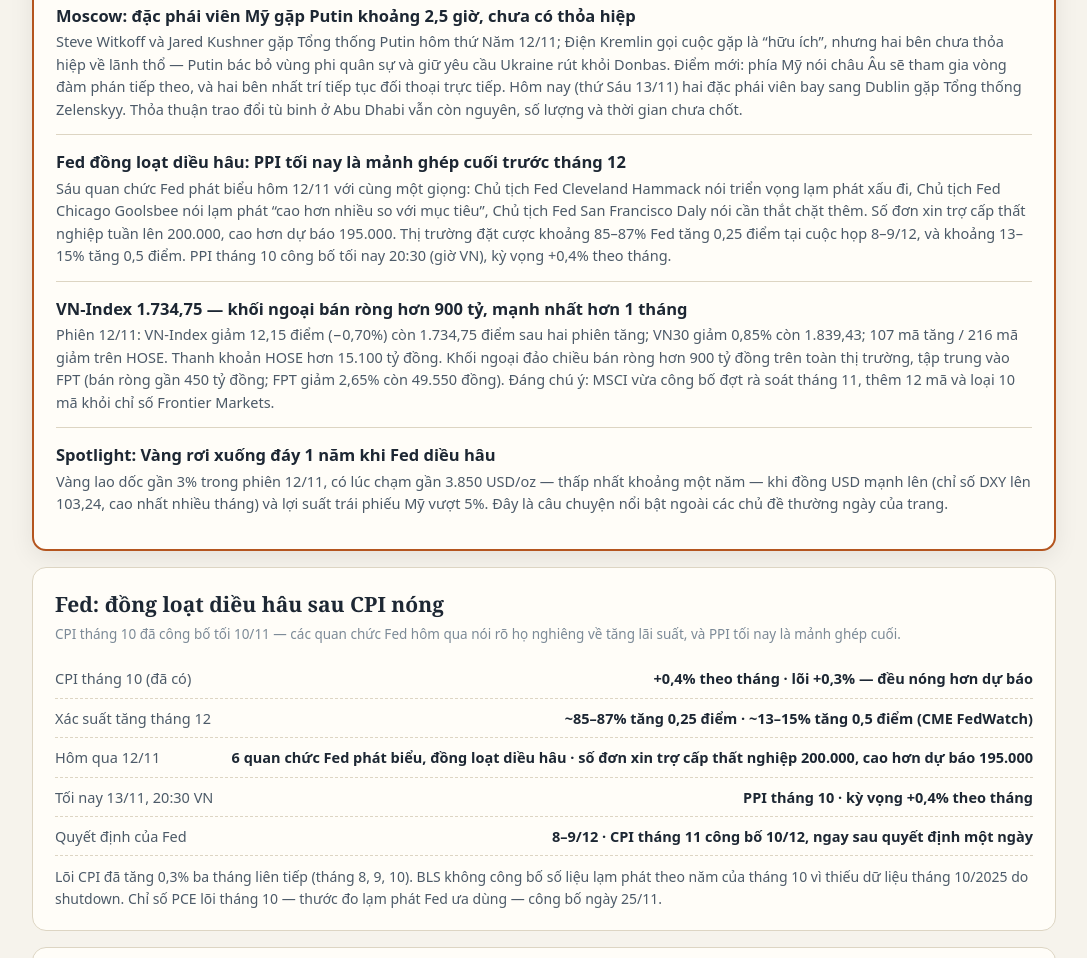
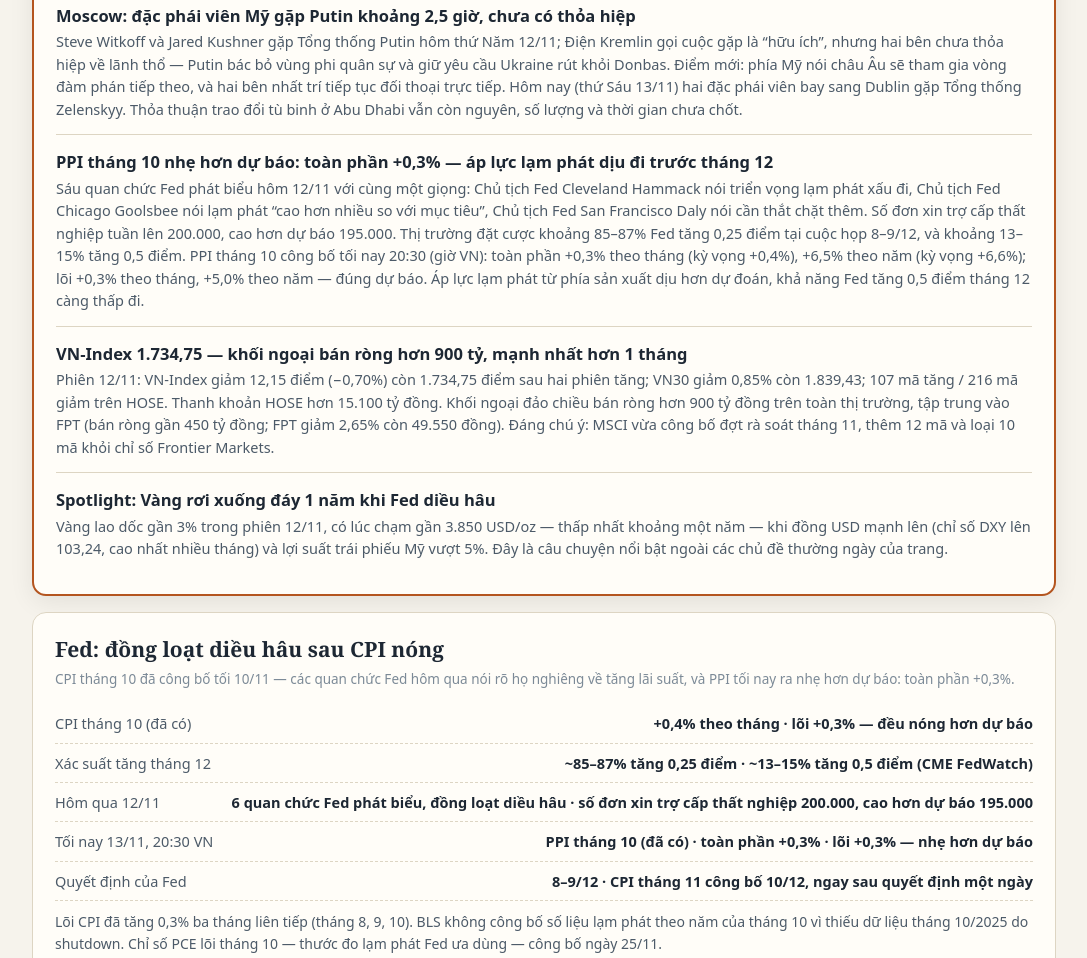
Before and after one commit to mrkentnnp/tong-hop-tin-M.A, a plain HTML site: page index.html in a window 1280 px wide. Shown: the part 1125-2083 px from the top of the page, without its empty margins (96-1183 px from the left). Drawn offline with Linux system fonts and the light colour scheme; no server answers.

Commit message:
Patch real Oct PPI into 13/11 edition: headline +0.3% MoM, +6.5% YoY; core +0.3%, +5.0% YoY — softer than expected

```diff
--- a/index.html
+++ b/index.html
@@ -121,7 +121,7 @@ footer{margin-top:26px;font-size:12.5px;color:var(--faint);text-align:center}
 <li><div class="h">Chứng khoán Mỹ giảm nhẹ: S&amp;P 500 −0,35%, Nasdaq −0,39%</div><p>Phiên thứ Năm 12/11: Dow −0,36% còn 52.297,09, S&amp;P 500 −0,35% còn 7.592,40, Nasdaq −0,39% còn 25.366,09. Nvidia lao dốc 14% lúc mở cửa rồi hồi lại, đóng cửa 166,19 USD (−4,34%); ngược lại AMD +5,86%, Broadcom +5,54% khi dòng tiền xoay sang các hãng chip khác. Russell 2000 giảm mạnh nhất, −1,66%. Lợi suất trái phiếu 10 năm lên 5,10% khi giới đầu tư lo Fed tăng lãi suất; VIX tăng gần 7% lên 18,70. Dầu WTI tăng 2,52% lên 88,71 USD.</p></li>
 <li><div class="h">Bitcoin thủng 72.000 USD — thấp nhất 3 tháng</div><p>Bitcoin rơi xuống quanh 71.431 USD sáng nay, có lúc chạm 71.113 USD — mức thấp nhất kể từ tháng 8 — khi cú sốc Nvidia trùng với làn sóng diều hâu của Fed. ETF Bitcoin giao ngay tại Mỹ bị rút ròng 299,8 triệu USD phiên thứ Tư — ngày thứ năm liên tiếp, tổng cộng khoảng 1,44 tỷ USD kể từ 5/11; riêng IBIT của BlackRock rút 9 phiên liên tiếp. ETH có lúc thủng 2.000 USD, hiện quanh 2.000 USD; SOL khoảng 80,84 USD. Tổng thanh lý crypto 24h vượt 656 triệu USD, chủ yếu là lệnh long.</p></li>
 <li><div class="h">Moscow: đặc phái viên Mỹ gặp Putin khoảng 2,5 giờ, chưa có thỏa hiệp</div><p>Steve Witkoff và Jared Kushner gặp Tổng thống Putin hôm thứ Năm 12/11; Điện Kremlin gọi cuộc gặp là “hữu ích”, nhưng hai bên chưa thỏa hiệp về lãnh thổ — Putin bác bỏ vùng phi quân sự và giữ yêu cầu Ukraine rút khỏi Donbas. Điểm mới: phía Mỹ nói châu Âu sẽ tham gia vòng đàm phán tiếp theo, và hai bên nhất trí tiếp tục đối thoại trực tiếp. Hôm nay (thứ Sáu 13/11) hai đặc phái viên bay sang Dublin gặp Tổng thống Zelenskyy. Thỏa thuận trao đổi tù binh ở Abu Dhabi vẫn còn nguyên, số lượng và thời gian chưa chốt.</p></li>
-<li><div class="h">Fed đồng loạt diều hâu: PPI tối nay là mảnh ghép cuối trước tháng 12</div><p>Sáu quan chức Fed phát biểu hôm 12/11 với cùng một giọng: Chủ tịch Fed Cleveland Hammack nói triển vọng lạm phát xấu đi, Chủ tịch Fed Chicago Goolsbee nói lạm phát “cao hơn nhiều so với mục tiêu”, Chủ tịch Fed San Francisco Daly nói cần thắt chặt thêm. Số đơn xin trợ cấp thất nghiệp tuần lên 200.000, cao hơn dự báo 195.000. Thị trường đặt cược khoảng 85–87% Fed tăng 0,25 điểm tại cuộc họp 8–9/12, và khoảng 13–15% tăng 0,5 điểm. PPI tháng 10 công bố tối nay 20:30 (giờ VN), kỳ vọng +0,4% theo tháng.</p></li>
+<li><div class="h">PPI tháng 10 nhẹ hơn dự báo: toàn phần +0,3% — áp lực lạm phát dịu đi trước tháng 12</div><p>Sáu quan chức Fed phát biểu hôm 12/11 với cùng một giọng: Chủ tịch Fed Cleveland Hammack nói triển vọng lạm phát xấu đi, Chủ tịch Fed Chicago Goolsbee nói lạm phát “cao hơn nhiều so với mục tiêu”, Chủ tịch Fed San Francisco Daly nói cần thắt chặt thêm. Số đơn xin trợ cấp thất nghiệp tuần lên 200.000, cao hơn dự báo 195.000. Thị trường đặt cược khoảng 85–87% Fed tăng 0,25 điểm tại cuộc họp 8–9/12, và khoảng 13–15% tăng 0,5 điểm. PPI tháng 10 công bố tối nay 20:30 (giờ VN): toàn phần +0,3% theo tháng (kỳ vọng +0,4%), +6,5% theo năm (kỳ vọng +6,6%); lõi +0,3% theo tháng, +5,0% theo năm — đúng dự báo. Áp lực lạm phát từ phía sản xuất dịu hơn dự đoán, khả năng Fed tăng 0,5 điểm tháng 12 càng thấp đi.</p></li>
 <li><div class="h">VN-Index 1.734,75 — khối ngoại bán ròng hơn 900 tỷ, mạnh nhất hơn 1 tháng</div><p>Phiên 12/11: VN-Index giảm 12,15 điểm (−0,70%) còn 1.734,75 điểm sau hai phiên tăng; VN30 giảm 0,85% còn 1.839,43; 107 mã tăng / 216 mã giảm trên HOSE. Thanh khoản HOSE hơn 15.100 tỷ đồng. Khối ngoại đảo chiều bán ròng hơn 900 tỷ đồng trên toàn thị trường, tập trung vào FPT (bán ròng gần 450 tỷ đồng; FPT giảm 2,65% còn 49.550 đồng). Đáng chú ý: MSCI vừa công bố đợt rà soát tháng 11, thêm 12 mã và loại 10 mã khỏi chỉ số Frontier Markets.</p></li>
 <li><div class="h">Spotlight: Vàng rơi xuống đáy 1 năm khi Fed diều hâu</div><p>Vàng lao dốc gần 3% trong phiên 12/11, có lúc chạm gần 3.850 USD/oz — thấp nhất khoảng một năm — khi đồng USD mạnh lên (chỉ số DXY lên 103,24, cao nhất nhiều tháng) và lợi suất trái phiếu Mỹ vượt 5%. Đây là câu chuyện nổi bật ngoài các chủ đề thường ngày của trang.</p></li>
 </ul>
@@ -129,11 +129,11 @@ footer{margin-top:26px;font-size:12.5px;color:var(--faint);text-align:center}
 
 <section class="card wide">
 <h2>Fed: đồng loạt diều hâu sau CPI nóng</h2>
-<p class="sub">CPI tháng 10 đã công bố tối 10/11 — các quan chức Fed hôm qua nói rõ họ nghiêng về tăng lãi suất, và PPI tối nay là mảnh ghép cuối.</p>
+<p class="sub">CPI tháng 10 đã công bố tối 10/11 — các quan chức Fed hôm qua nói rõ họ nghiêng về tăng lãi suất, và PPI tối nay ra nhẹ hơn dự báo: toàn phần +0,3%.</p>
 <div class="kv"><span class="k">CPI tháng 10 (đã có)</span><span class="v">+0,4% theo tháng · lõi +0,3% — đều nóng hơn dự báo</span></div>
 <div class="kv"><span class="k">Xác suất tăng tháng 12</span><span class="v">~85–87% tăng 0,25 điểm · ~13–15% tăng 0,5 điểm (CME FedWatch)</span></div>
 <div class="kv"><span class="k">Hôm qua 12/11</span><span class="v">6 quan chức Fed phát biểu, đồng loạt diều hâu · số đơn xin trợ cấp thất nghiệp 200.000, cao hơn dự báo 195.000</span></div>
-<div class="kv"><span class="k">Tối nay 13/11, 20:30 VN</span><span class="v">PPI tháng 10 · kỳ vọng +0,4% theo tháng</span></div>
+<div class="kv"><span class="k">Tối nay 13/11, 20:30 VN</span><span class="v">PPI tháng 10 (đã có) · toàn phần +0,3% · lõi +0,3% — nhẹ hơn dự báo</span></div>
 <div class="kv"><span class="k">Quyết định của Fed</span><span class="v">8–9/12 · CPI tháng 11 công bố 10/12, ngay sau quyết định một ngày</span></div>
 <p class="small" style="margin-top:10px">Lõi CPI đã tăng 0,3% ba tháng liên tiếp (tháng 8, 9, 10). BLS không công bố số liệu lạm phát theo năm của tháng 10 vì thiếu dữ liệu tháng 10/2025 do shutdown. Chỉ số PCE lõi tháng 10 — thước đo lạm phát Fed ưa dùng — công bố ngày 25/11.</p>
 </section>
@@ -201,7 +201,7 @@ footer{margin-top:26px;font-size:12.5px;color:var(--faint);text-align:center}
 <h2>Tuần này nhìn trước</h2>
 <p class="sub">Bốn mốc đáng ghim lịch.</p>
 <ul class="ahead">
-<li><span class="when">Thứ Sáu 13/11</span><div class="what">PPI tháng 10 của Mỹ<span>Kỳ vọng +0,4% theo tháng — mảnh ghép cuối về lạm phát trước quyết định của Fed tháng 12. Cùng ngày, đặc phái viên Mỹ gặp Zelenskyy tại Dublin.</span></div></li>
+<li><span class="when">Thứ Sáu 13/11</span><div class="what">PPI tháng 10 của Mỹ<span>Đã có: toàn phần +0,3% theo tháng (+6,5% theo năm), lõi +0,3% — nhẹ hơn dự báo, áp lực lạm phát dịu đi trước quyết định của Fed tháng 12. Cùng ngày, đặc phái viên Mỹ gặp Zelenskyy tại Dublin.</span></div></li>
 <li><span class="when">Thứ Ba 17/11</span><div class="what">Nvidia báo cáo kết quả kinh doanh quý 3<span>Lần đầu tiên sau khi Jensen Huang từ chức — thị trường chờ xem CEO tạm quyền Colette Kress nói gì về lộ trình sản phẩm và nhu cầu chip AI.</span></div></li>
 <li><span class="when">Thứ Tư 18/11</span><div class="what">Huang được mời điều trần kín trước Hạ viện<span>Buổi làm việc kín về các cáo buộc liên quan đến nữ doanh nhân bị nghi là gián điệp Trung Quốc; nếu không hợp tác, ông có thể đối mặt trát đòi hầu tòa.</span></div></li>
 <li><span class="when">8–9/12</span><div class="what">Fed quyết định lãi suất<span>Thị trường đặt cược ~85–87% tăng 0,25 điểm, ~13–15% tăng 0,5 điểm. CPI tháng 11 công bố 10/12, ngay sau quyết định một ngày.</span></div></li>
```
